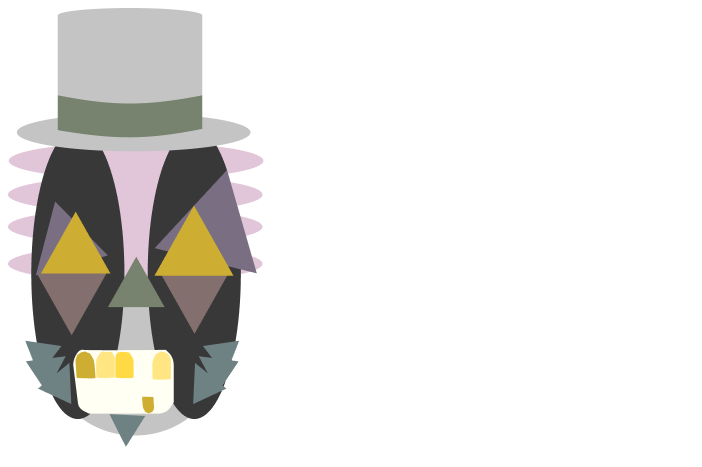
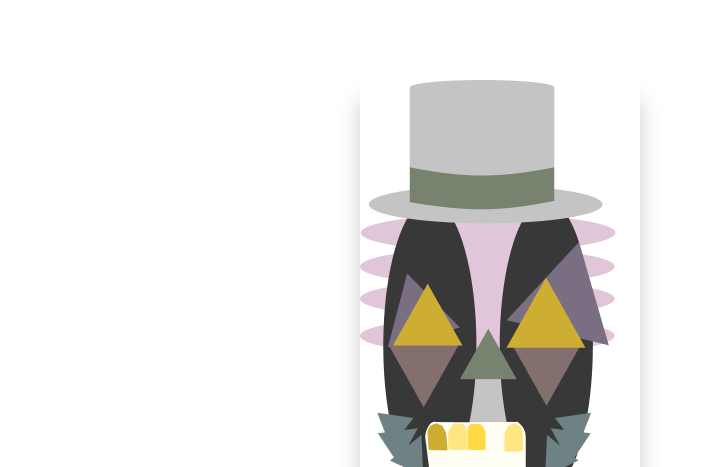
Before and after one commit to robbiekruszynski/3d_card_lab, a plain HTML site: page index.html in a window 1280 px wide. Shown: the top 467 px of the page, without its empty margins (0-702 px from the left). Drawn offline with Linux system fonts and the light colour scheme.

Commit message:
add basic styling

```diff
--- a/style.css
+++ b/style.css
@@ -0,0 +1,27 @@
+* {
+  margin: 0;
+  padding: 0;
+  box-sizing: border-box;
+}
+
+body {
+  font-family: sans-serif;
+  min-height: 100vh;
+  display: flex;
+  align-items: center;
+  justify-content: center;
+}
+
+.container {
+  /* background: blue; */
+  width: 50%;
+  display: flex;
+  justify-content: center;
+  align-items: center;
+}
+
+.card {
+  min-height: 80vh;
+  width: 35rem;
+  box-shadow: 0 20px 20px rgba(0, 0, 0, 0.2);
+}
```
Also changed, not shown: index.html (line endings or trailing spaces).
